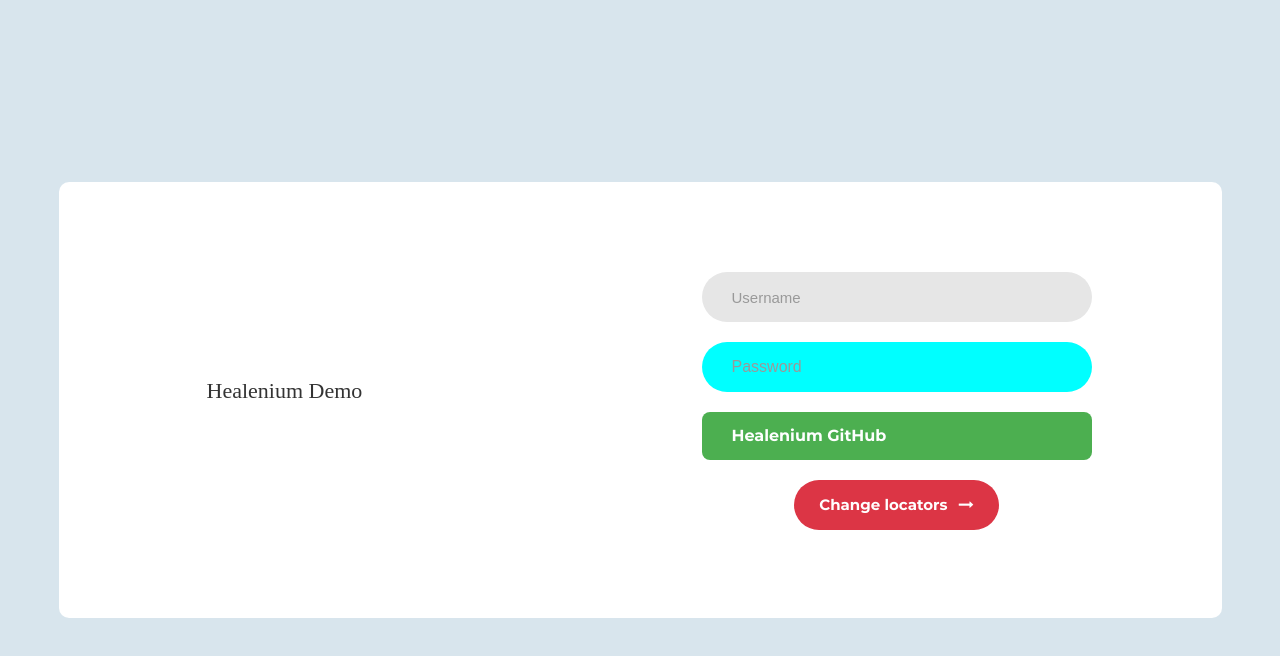
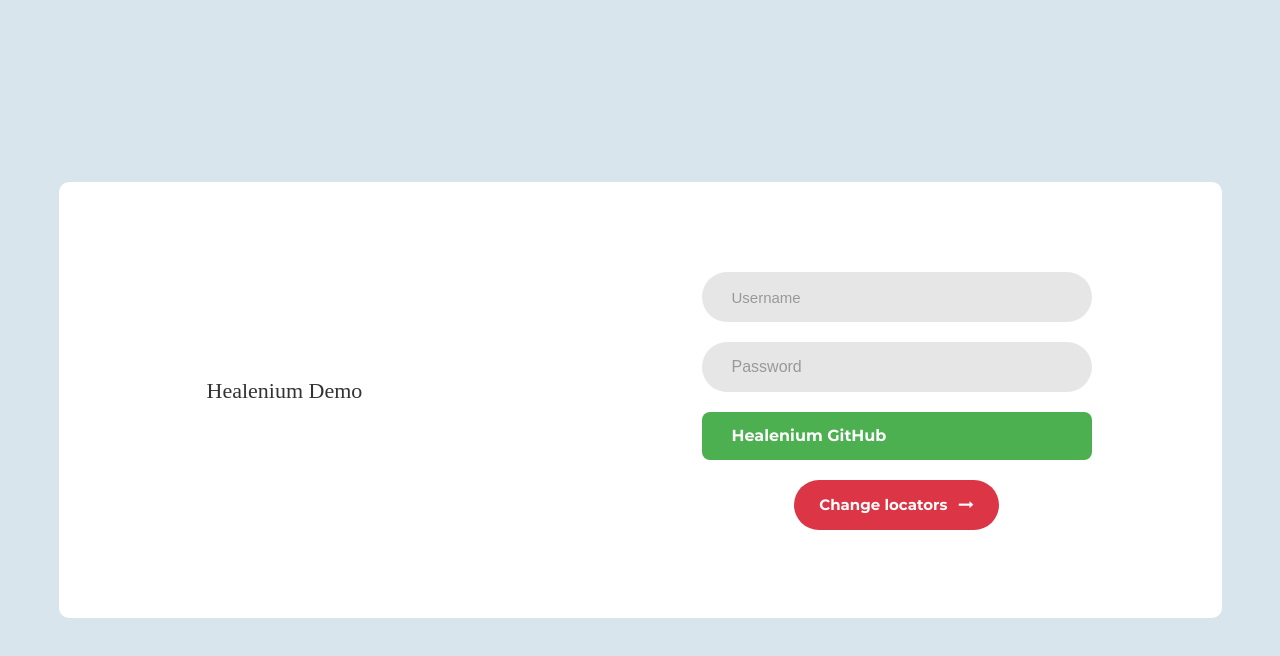
Before and after one commit to ChristosMourgelas/healenium-demo, a plain HTML site: page index.html in a window 1280 px wide. Both pictures are taken after a click on the button "Change locators". Drawn offline with Linux system fonts and the light colour scheme; a web font is replaced by a local one.

Commit message:
Update main.css

```diff
--- a/css/main.css
+++ b/css/main.css
@@ -225,7 +225,7 @@ input.newClass {
     padding: 0 30px;
     display: block;
     width: 100%;
-    background-color: aqua;
+    background-color: #e6e6e6;
 }
 
 textarea.input1 {
```
